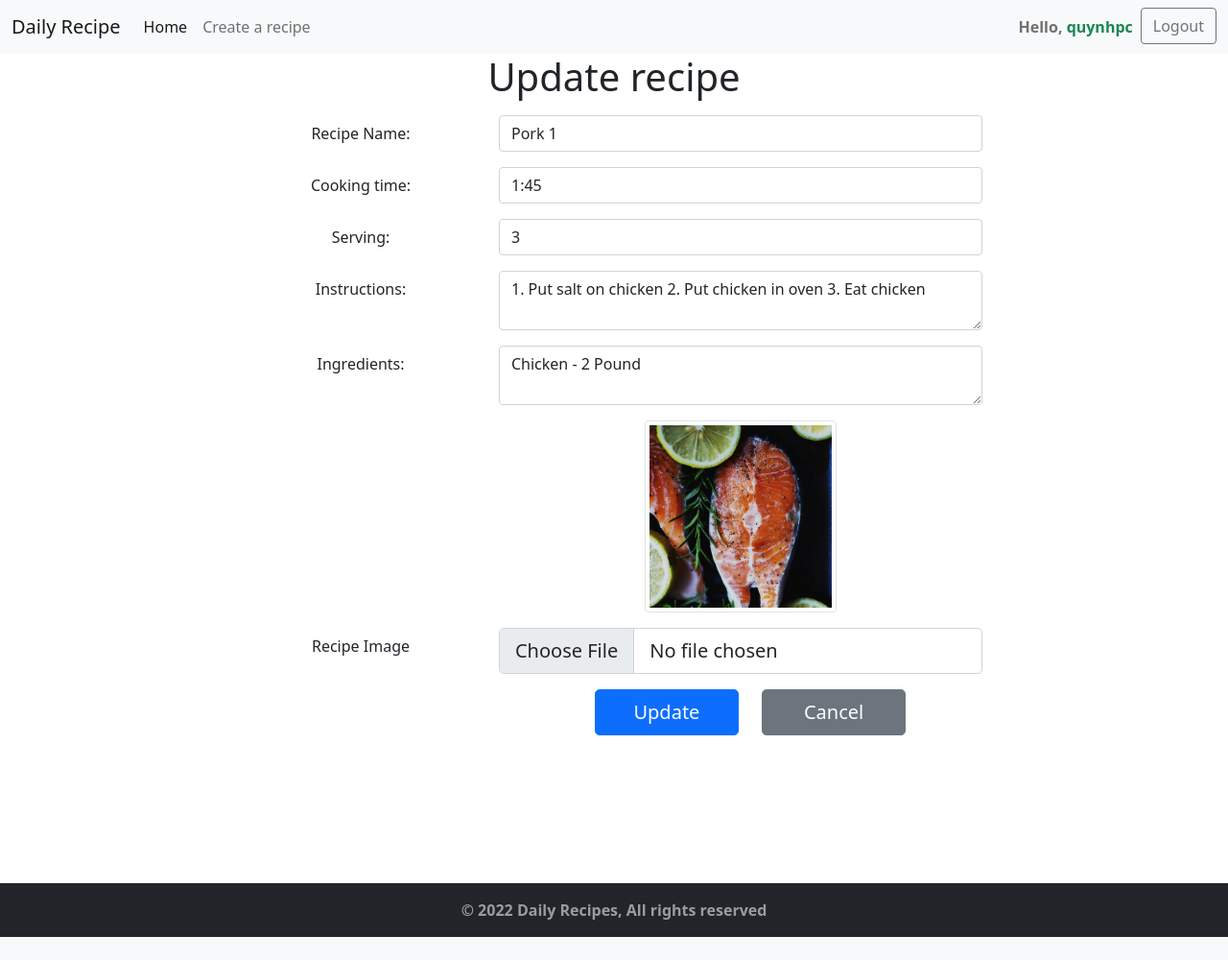
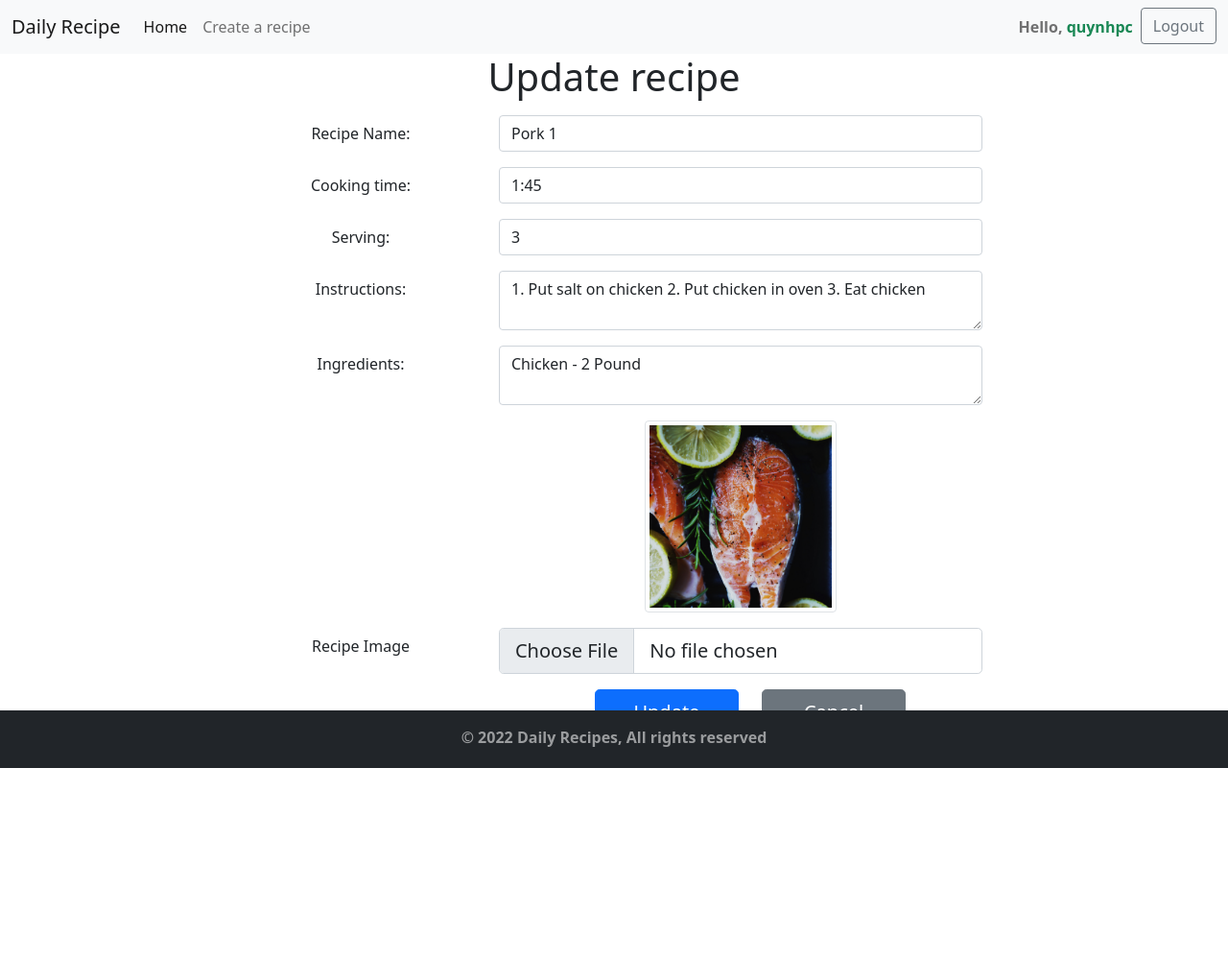
Before and after one commit to pcquynh/Project-Python-CP1895, a Flask app: page /edit/20220329211439 in a window 1280 px wide. Shown: the whole page at 96% size. Before the commit the page ends 976 px from the top, so only its background shows below. Run offline with Flask 2, Linux system fonts and the light colour scheme; the visitor is signed in with stand-in values (Sample User, id 1); some libraries are stand-ins or nearby versions.

Commit message:
Edit footer

```diff
--- a/static/style.css
+++ b/static/style.css
@@ -18,12 +18,19 @@
 form {
     max-width: 800px;
     margin: 0 auto;
-    min-height: 83vh;
 }
 
 .navbar-fixed-bottom {
-    height: 7vh;
+    position: fixed;
+    height: 60px;
+    bottom: 0;
+    width: 100%;
 }
+
+.container{
+    margin-bottom: 5rem;
+}
+
 
 /*IMAGE*/
 .img-thumbnail {
```
